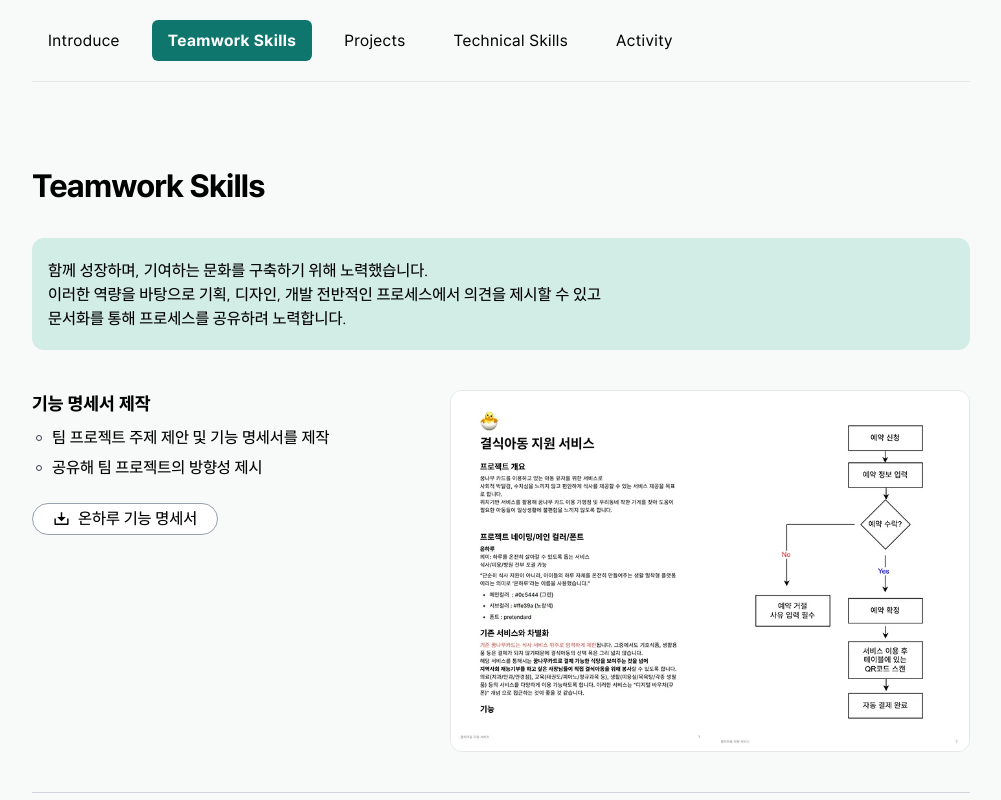
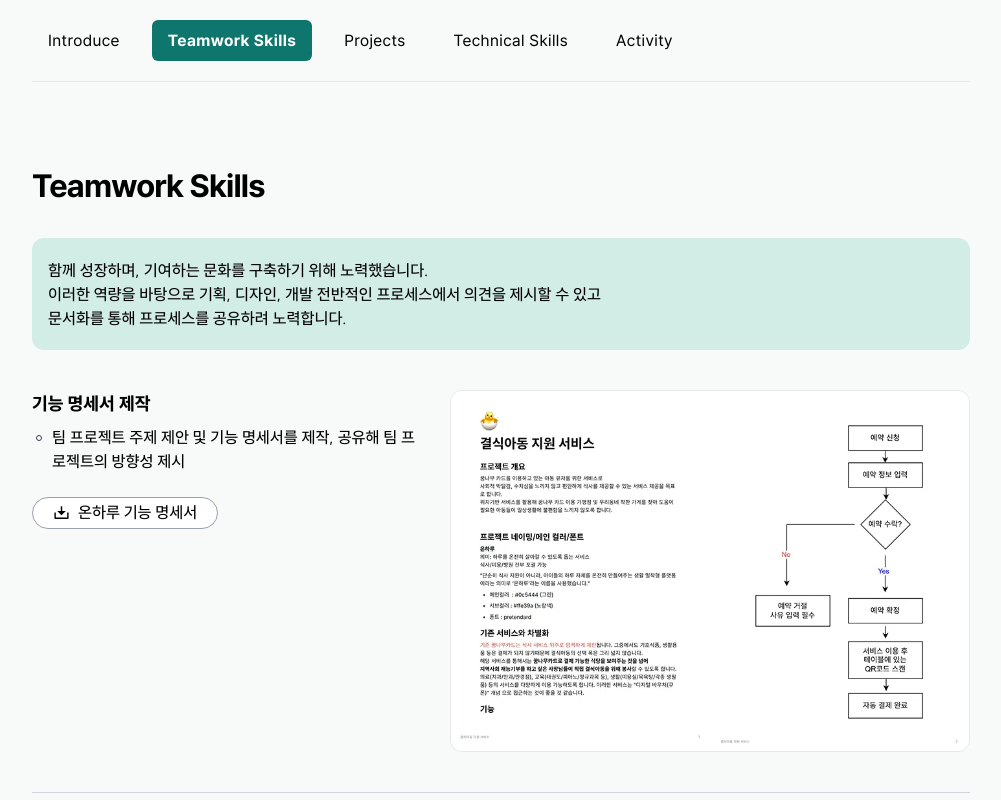
Before and after one commit to yeaseula/second-portfolio, a React (Vite) app: page /teamwork in a window 1280 px wide. Shown: the top 800 px of the page, without its empty margins (139-1140 px from the left). Built offline with nearby package versions, Linux system fonts and the light colour scheme.

Commit message:
onharu 시연 영상 예외처리 및 loading 스피너 추가

```diff
--- a/src/project/detail/ProjectDetail.tsx
+++ b/src/project/detail/ProjectDetail.tsx
@@ -31,7 +31,12 @@ const ProjectDetail = memo(() => {
   }, [id]);
 
   if (!targetdata.topDataType || !targetdata.tapDataType) {
-    return <>데이터 로드중</>;
+    return (
+      <div className="w-full h-[100vh] flex items-center justify-center">
+        <div className="h-8 w-8 animate-spin rounded-full border-4 border-gray-300 border-t-main"></div>
+        <p>로딩중 입니다!</p>
+      </div>
+    );
   }
 
   return (
@@ -39,6 +44,12 @@ const ProjectDetail = memo(() => {
       <h2 className="sr-only">상세 설명</h2>
 
       <div className="w-full rounded-xl h-130 bg-main-lignt relative border border-gray-300 overflow-hidden">
+        {id === "onharu" && (
+          <div className="w-full h-full flex justify-center items-center">
+            데모 영상은 준비중입니다!
+          </div>
+        )}
+        {id !== "onharu" && (
           <video
             className="absolute inset-0 object-cover w-full h-full block border-none outline-none"
             controls
@@ -48,6 +59,7 @@ const ProjectDetail = memo(() => {
           >
             <source src={`/video/${id}.mp4`} type="video/mp4" />
           </video>
+        )}
       </div>
       <div className="relative py-7">
         <DetailTop targetdata={targetdata.topDataType} />
--- a/src/skills/data/skills.ts
+++ b/src/skills/data/skills.ts
@@ -15,6 +15,11 @@ export const Skills = [
         title: "TypeScript",
         subtitle: "",
         contents: ["데이터 구조를 명확히 정의하여 협업 시 안정성 확보"],
+      },
+      {
+        title: "Storybook",
+        subtitle: "",
+        contents: ["팀 프로젝트에서 기본 설정 및 컴포넌트 스토리 작성 경험"],
       },
       {
         title: "State Management",
--- a/src/teamwork/data/teamwork.ts
+++ b/src/teamwork/data/teamwork.ts
@@ -5,11 +5,7 @@ export const TeamWorkData = [
     contents: [
       {
         id: "con-1-1",
-        data: "팀 프로젝트 주제 제안 및 기능 명세서를 제작",
-      },
-      {
-        id: "con-1-2",
-        data: "공유해 팀 프로젝트의 방향성 제시",
+        data: "팀 프로젝트 주제 제안 및 기능 명세서를 제작, 공유해 팀 프로젝트의 방향성 제시",
       },
     ],
     downloadFile: "/pdf/결식아동_지원_서비스.pdf",
```
Lines whose indentation alone changed are shown as unchanged.
